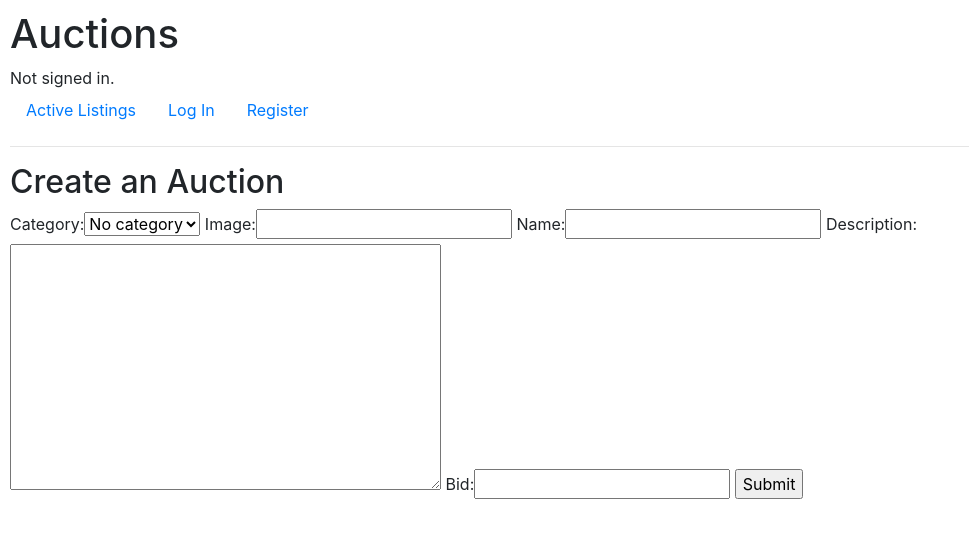
After one commit to BiplopDey/project2-cs50-commerce, a Django app: page /create in a window 1280 px wide. The commit adds this page. Shown: the top 538 px of the page, without its empty margins (0-969 px from the left). Run offline with Django 3.2, Linux system fonts and the light colour scheme; some libraries are stand-ins or nearby versions.

Commit message:
Creado subir subastas el usuario

```diff
--- a/auctions/models.py
+++ b/auctions/models.py
@@ -23,7 +23,7 @@ class AuctionList(models.Model):
     bid = models.FloatField()#starting big
 
     def __str__(self):
-        return f"ARTICLE: {self.id} NAME: {self.name} SELLER: {self.user}"
+        return f"ARTICLE: {self.id}, NAME: {self.name}, SELLER: {self.user}"
 
 class Bid(models.Model):
     user = models.ForeignKey(User, on_delete=models.CASCADE)
--- /dev/null
+++ b/auctions/templates/auctions/create.html
@@ -0,0 +1,10 @@
+{% extends "auctions/layout.html" %}
+
+{% block body %}
+    <h2>Create an Auction</h2>
+    <form action="{% url 'create' %}" method="POST">
+        {% csrf_token %}
+         {{ auction }}
+        <input type="submit">
+    </form>
+{% endblock %}
--- a/auctions/templates/auctions/layout.html
+++ b/auctions/templates/auctions/layout.html
@@ -24,6 +24,9 @@
                 <li class="nav-item">
                     <a class="nav-link" href="{% url 'logout' %}">Log Out</a>
                 </li>
+                <li>
+                    <a class="nav-link" href="{% url 'create' %}"> Create Listing</a>
+                </li>
             {% else %}
                 <li class="nav-item">
                     <a class="nav-link" href="{% url 'login' %}">Log In</a>
--- a/auctions/urls.py
+++ b/auctions/urls.py
@@ -6,5 +6,6 @@ urlpatterns = [
     path("", views.index, name="index"),
     path("login", views.login_view, name="login"),
     path("logout", views.logout_view, name="logout"),
-    path("register", views.register, name="register")
+    path("register", views.register, name="register"),
+    path("create", views.create, name="create"),
 ]
--- a/auctions/views.py
+++ b/auctions/views.py
@@ -3,8 +3,9 @@ from django.db import IntegrityError
 from django.http import HttpResponse, HttpResponseRedirect
 from django.shortcuts import render
 from django.urls import reverse
+from django.forms import ModelForm
 
-from .models import User
+from .models import User, AuctionList
 
 
 def index(request):
@@ -61,3 +62,40 @@ def register(request):
         return HttpResponseRedirect(reverse("index"))
     else:
         return render(request, "auctions/register.html")
+
+class AuctionListForm(ModelForm):
+    class Meta:
+        model = AuctionList
+        exclude = ['user']
+        #fields = ['name', 'image', 'description', 'bid', 'category']#
+
+def create(request):
+    if request.method == "POST":
+        form = AuctionListForm(request.POST)
+        if form.is_valid:
+            #form.user = request.user
+            #form.save()#mirar la forma mas simple, aun que me he matado y no he llegado y al
+            #final he acado haciendo lo de abajo que en realidad lo podria hacerlo desdel principio
+            name = request.POST['name']
+            description = request.POST['description']
+            bid = request.POST['bid']
+            category = request.POST['category']
+            image = request.POST['image']
+            auctionCreated = AuctionList(
+                user=request.user,
+                name=name,
+                description=description,
+                bid=bid,
+                category=category,
+                image=image,
+            )
+            auctionCreated.save()
+            return HttpResponseRedirect(reverse('index'))
+        else:
+            return render(request, "auctions/create.html",{
+                "auction": form
+            })
+    else:
+        return render(request, "auctions/create.html", {
+            "auction": AuctionListForm()
+            })
```
Also changed, not shown: auctions/migrations/0004_bid_comment.py (added), db.sqlite3.
